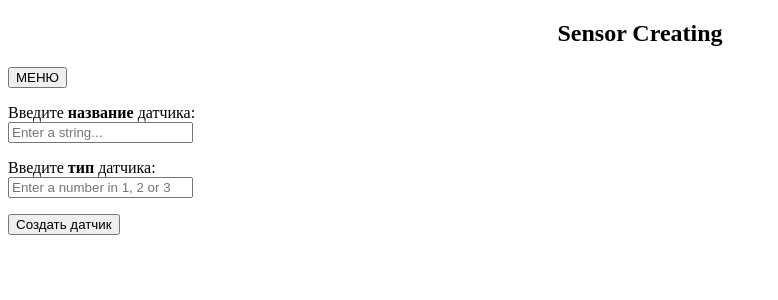
After one commit to CaptainDespair/sensors-api, a Flask app: page /create_sensor in a window 1280 px wide. The commit adds this page. Shown: the top 300 px of the page, without its empty margins (0-778 px from the left). Run offline with Flask 3, Linux system fonts and the light colour scheme.

```diff
--- a/app/templates/all_sensors.html
+++ b/app/templates/all_sensors.html
@@ -12,7 +12,7 @@
                 <button>МЕНЮ</button>
             </form>
 
-            {%if sensors == [] %}
+            {% if sensors == [] %}
                 <br>
                 <i>
                     <center>
@@ -24,7 +24,7 @@
                 {% for sensor in sensors %}
                     <p>
                         <h3>
-                            <li><a href="all_sensors/{{ sensor.id }}">{{ sensor.name }}</a></li>
+                            <li><a href="all_sensors/{{ sensor.id }}">{{ sensor.name }}, type: {{ sensor.type }}</a></li>
                         </h3>
                     </p>
                 {% endfor %}
--- /dev/null
+++ b/app/templates/create_sensor.html
@@ -0,0 +1,39 @@
+{% extends 'base.html' %}
+
+{% block title %}
+    create sensor
+{% endblock %}
+
+    {% block body %}
+
+            <center><h2>Sensor Creating</h2></center>
+
+            <form action="/">
+                <button>МЕНЮ</button>
+            </form>
+
+            <form action="/create_sensor" method="POST">
+                <p>
+                  <label for="name">Введите <b>название</b> датчика:</label>
+                  <br><input type="text" name="name" id="name" placeholder="Enter a string...">
+                </p>
+                <p>
+                  <label for="type">Введите <b>тип</b> датчика:</label>
+                  <br><input type="text" name="type" id="type" placeholder="Enter a number in 1, 2 or 3">
+                </p>
+                <button type="submit">Создать датчик</button>
+              </form>
+
+            <br>
+
+            {% if success_message %}
+                {{ success_message }}
+            {% endif %}
+
+            {% if error_message %}
+              <i>{{ error_message }}</i>
+              <i>{{ annotation }}</i>
+            {% endif %}
+            <br>
+
+    {% endblock %}
--- a/app/templates/filter.html
+++ b/app/templates/filter.html
@@ -24,7 +24,6 @@
                 <button type="submit">Подтвердить</button>
               </form>
 
-
             <br>
             {% if error %}
               <i>{{ error }}</i>
--- a/app/views.py
+++ b/app/views.py
@@ -1,7 +1,8 @@
 from flask import request
 from flask import render_template
+from sqlalchemy.exc import IntegrityError, DataError, DatabaseError
 
-from app import app
+from app import app, db
 from app.models import Event, Sensor
 
 @app.route('/')
@@ -97,3 +98,38 @@ def filter():
         return render_template('filter.html', error=error)
     else:
         return render_template('filter.html')
+
+
+@app.route('/create_sensor', methods=["GET", "POST"])
+def create_sensor():
+        try:
+            if request.method == 'POST':
+                name = request.form.get('name')
+                type = request.form.get('type')
+                new_sensor = Sensor(name=name, type=type)
+                db.session.add(new_sensor)
+                db.session.commit()
+                success_message = f'Успешно добавлен сенсор {name}'
+                return render_template('create_sensor.html',\
+                                        success_message=success_message)
+        except(IntegrityError, DataError, Exception) as error:
+            if error == IntegrityError:
+                get_max_id = Sensor\
+                                .query\
+                                .order_by(Sensor.id.desc())\
+                                .first()
+                max_id = get_max_id.id + 1
+                new_sensor = Sensor(id = max_id, name=name, type=type)
+                db.session.add(new_sensor)
+                db.session.commit()
+                success_message = f'Успешно добавлен датчик {name}'
+                return render_template('create_sensor.html',\
+                                       success_message=success_message)
+            else:
+                error_message = 'Ошибка базы данных.'
+                annotation = 'Поле "название" должно быть String, поле "тип" принимает 1, 2 или 3'
+                return render_template('create_sensor.html',\
+                                       error_message=error_message,
+                                       annotation=annotation)
+        else:
+            return render_template('create_sensor.html')
```
Also changed, not shown: app/templates/filtered_events.html (+17 -1 lines), app/templates/index.html (+5 -5 lines), app/templates/create_event.html (added), app/templates/crud_events.html (deleted), app/templates/crud_sensors.html (deleted).
